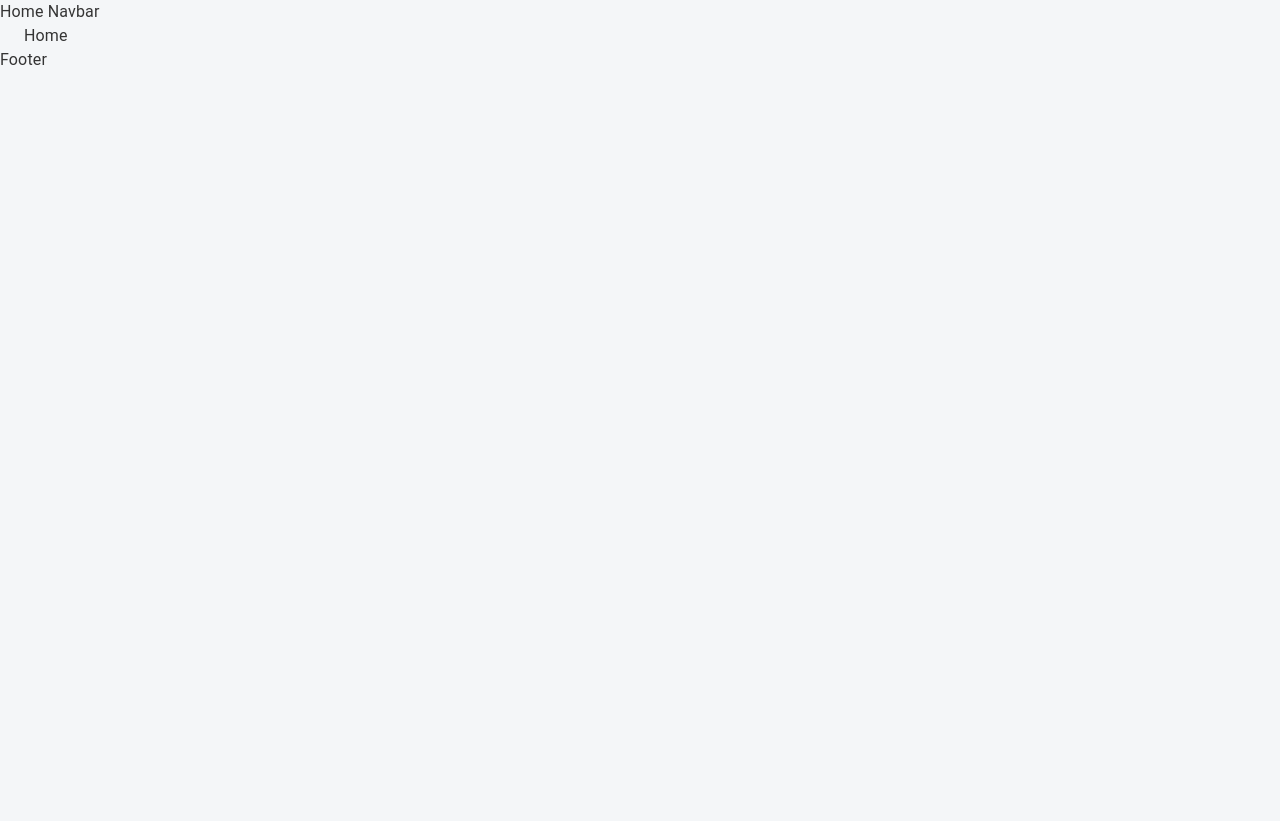
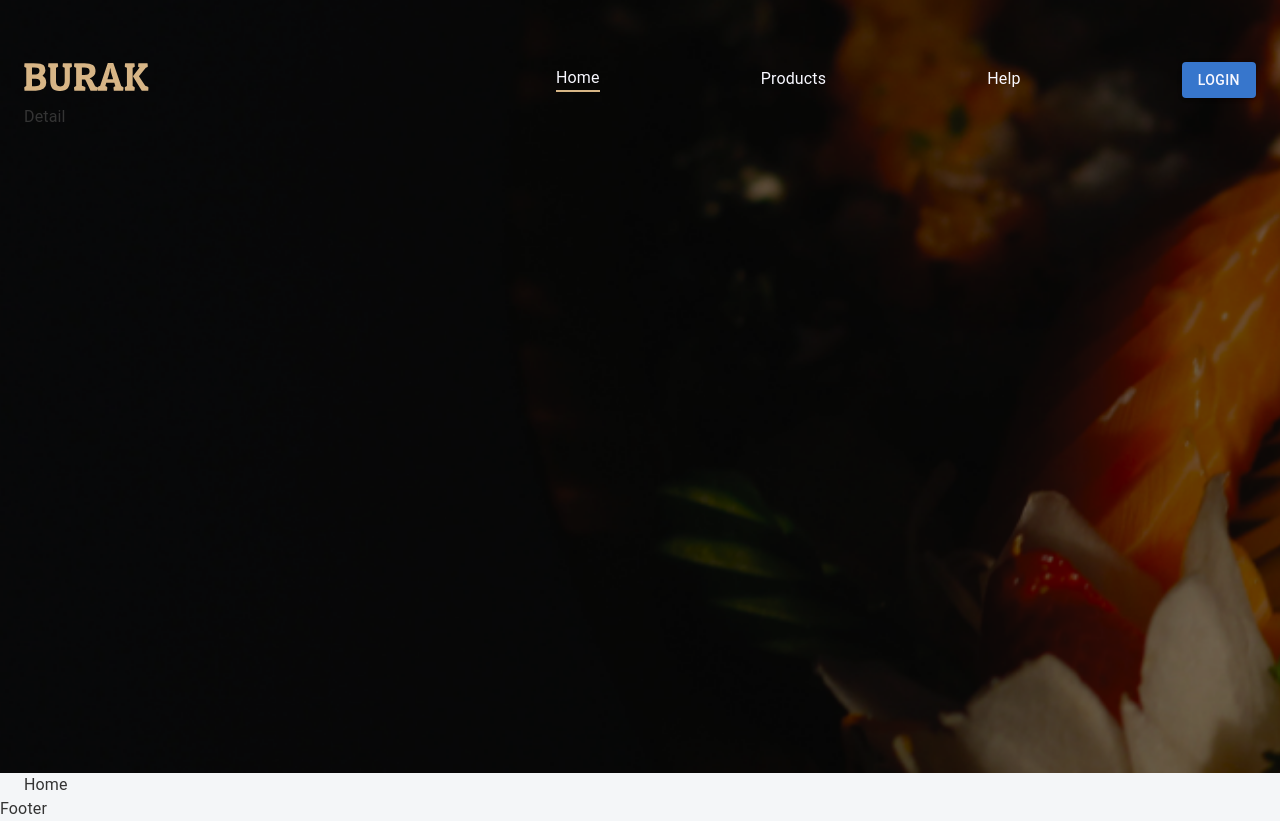
Before and after one commit to soxibdavurov/burak-react, a React (Create React App) app: page / in a window 1280 px wide. Before the commit the page ends 800 px from the top, so only its background shows below. Built offline with nearby package versions, Linux system fonts and the light colour scheme.

Commit message:
fix: header and footer part one

```diff
--- a/src/app/App.tsx
+++ b/src/app/App.tsx
@@ -1,5 +1,4 @@
 import React from "react";
-import "../css/app.css";
 import { Box, Button, Container, Stack, Typography } from "@mui/material";
 import { Link, Route, Switch, useLocation } from "react-router-dom";
 import { HomePage } from "./screens/homePage";
@@ -9,6 +8,9 @@ import { UserPage } from "./screens/userPage";
 import { HomeNavbar } from "./components/headers/HomeNavbar";
 import { OtherNavbar } from "./components/headers/OtherNavbar";
 import { Footer } from "./components/footer";
+import "../css/app.css";
+import "../css/navbar.css";
+import { HelpPage } from "./screens/helpPage";
 
 function App() {
   const location = useLocation();
@@ -25,6 +27,9 @@ function App() {
           <Route path="/member-page">
             <UserPage />
           </Route>
+          <Route path="/help">
+            <HelpPage />
+          </Route>
           <Route path="/">
             <HomePage />
           </Route>
--- a/src/app/components/headers/HomeNavbar.tsx
+++ b/src/app/components/headers/HomeNavbar.tsx
@@ -1,3 +1,59 @@
+import { Container, Stack, Box, Button } from "@mui/material";
+import { NavLink } from "react-router-dom";
+
 export function HomeNavbar() {
-    return <div>Home Navbar</div>;
+    const authMember = null;
+    return (
+
+    <div className="home-navbar">
+        <Container sx={{mt: "55px", height: "642px"}}>
+            <Stack
+            sx={{height: "50px"}}
+            flexDirection={"row"}
+            justifyContent={"space-between"}
+            alignItems={"center"}
+            >
+                <Box>
+                    <NavLink to="/">
+                        <img style={{width: "125px", height:"30px"}} src="/icons/burak.svg" />
+                    </NavLink>
+                </Box>
+            <Stack flexDirection={"row"}
+            justifyContent={"space-between"}
+            minWidth={"700px"}
+            alignItems={"center"}
+            >
+                 <Box className={"hover-line"}>
+                    <NavLink activeClassName={"underline"} to="/">Home  </NavLink>
+                </Box>
+                <Box className={"hover-line"}>
+                    <NavLink activeClassName={"underline"} to="/products">Products</NavLink>
+                </Box>
+                {authMember ? (
+                 <Box className={"hover-line"}>
+                    <NavLink  activeClassName={"underline"} to="/orders">Orders</NavLink>
+                </Box>
+                ): null}
+                {authMember ? (
+                 <Box className={"hover-line"}>
+                    <NavLink activeClassName={"underline"} to="/member-page">My page</NavLink>
+                </Box>
+                ): null}
+                 <Box className={"hover-line"}>
+                    <NavLink activeClassName={"underline"} to="/help">Help</NavLink>
+                </Box>
+                {/* */}
+
+                {!authMember ? (<Box>
+                    <Button variant="contained" style={{background: "#3776CC",
+                        color:"#f8f8ff"}}>
+                        Login</Button></Box>) : (
+                    <img />
+                ) }
+            </Stack>
+            </Stack>
+            <Stack>Detail</Stack>
+        </Container>
+    </div>
+    );
 }
--- /dev/null
+++ b/src/css/navbar.css
@@ -0,0 +1,37 @@
+.home-navbar{
+    width: 100%;
+    height: 773px;
+    display: flex;
+    background: url("/public/img/banner.webp");
+    background-size: cover;
+}
+
+.home-navbar a {
+    text-decoration: none;
+}
+
+.home-navbar .hover-line a{
+    color: #f8f8ff;
+    z-index: 100;
+}
+
+.home-navbar .underline{
+    display: block;
+    content: "";
+    border-bottom: solid 2px #d7b686;
+}
+
+.home-navbar .hover-line::after{
+    display: block;
+    content: "";
+    border-bottom: solid 2px #d7b686;
+    transform: scaleX(0);
+    transition: transform 250ms ease-in-out;
+}
+.home-navbar .hover-line:hover::after {
+    transform: scaleX(1);
+}
+
+.home-navbar div.hover-line::after{
+    transform-origin: 0% 50%;
+}
```
